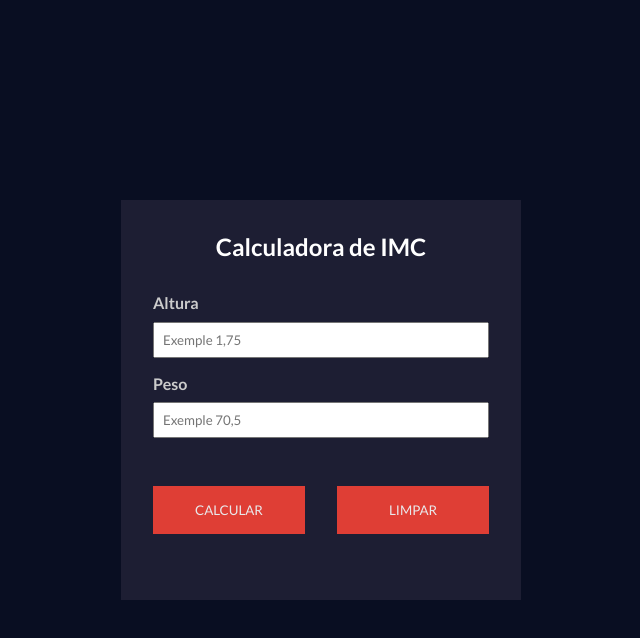
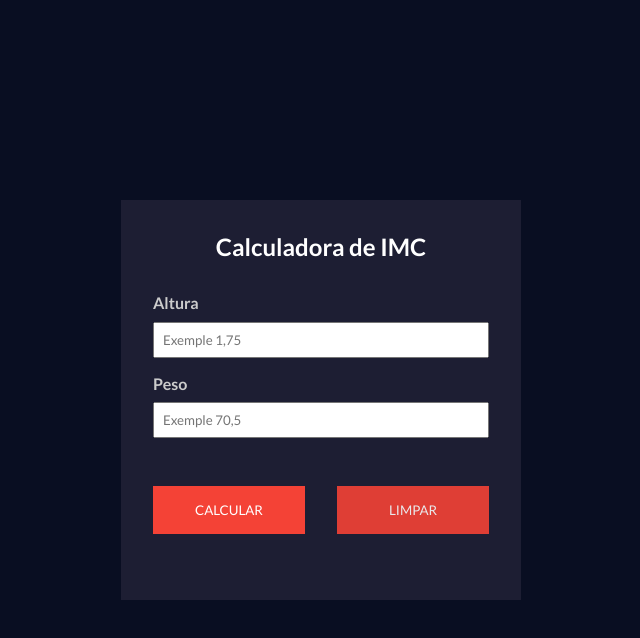
Before and after one commit to kscarvalho/Calculadora-_imc, a plain HTML site: page index.html in a window 1280 px wide. In both pictures the pointer is over the button "CALCULAR". Shown: the whole page, without its empty margins (319-959 px from the left). Drawn offline with Linux system fonts and the light colour scheme.

Commit message:
style button:hover

```diff
--- a/css/styles.css
+++ b/css/styles.css
@@ -71,3 +71,7 @@ button {
   opacity: 0.9;
   flex: 1; /*OCUPA A LARGURA MÁXIMA*/
 }
+
+button:hover {
+  opacity: 1;
+}
```
